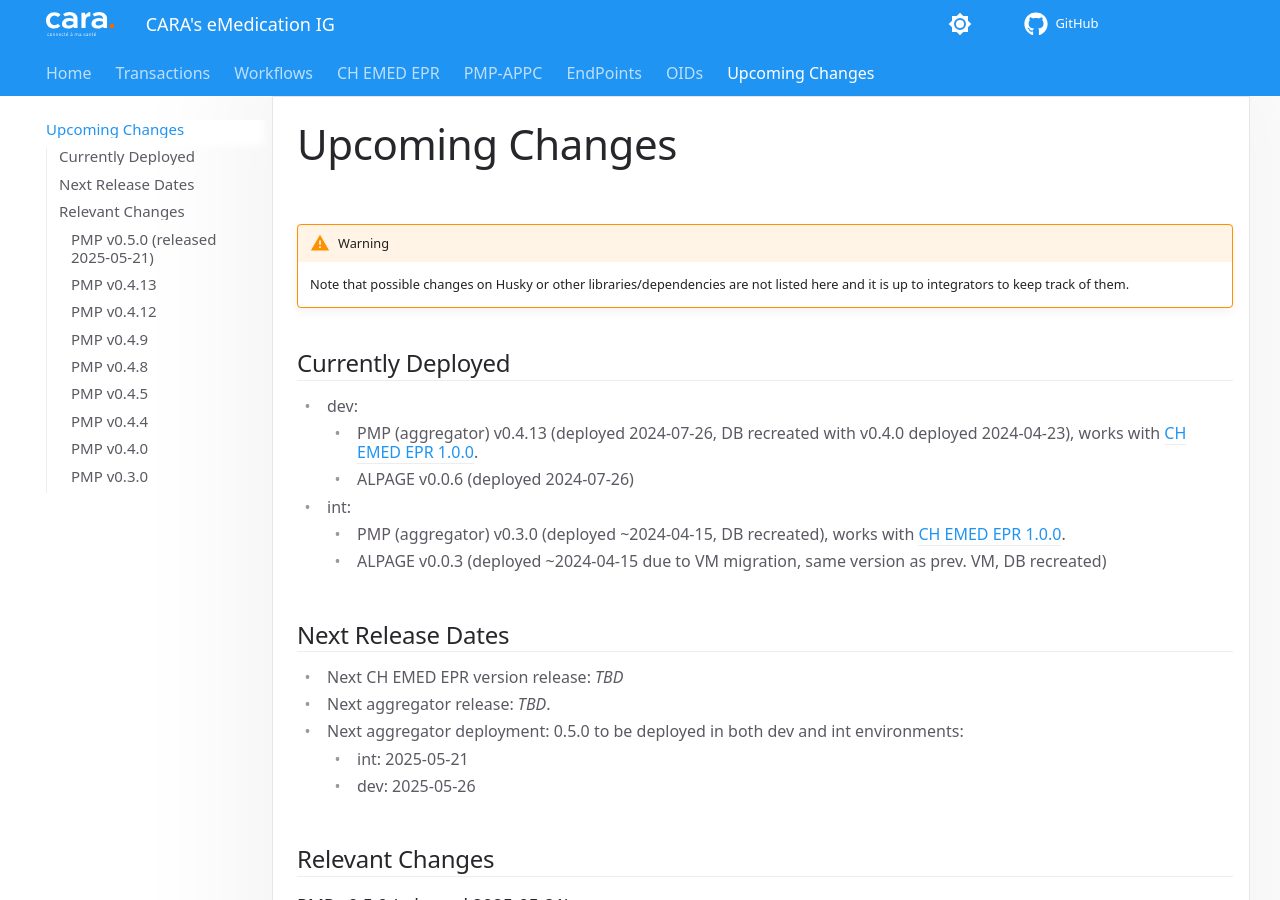
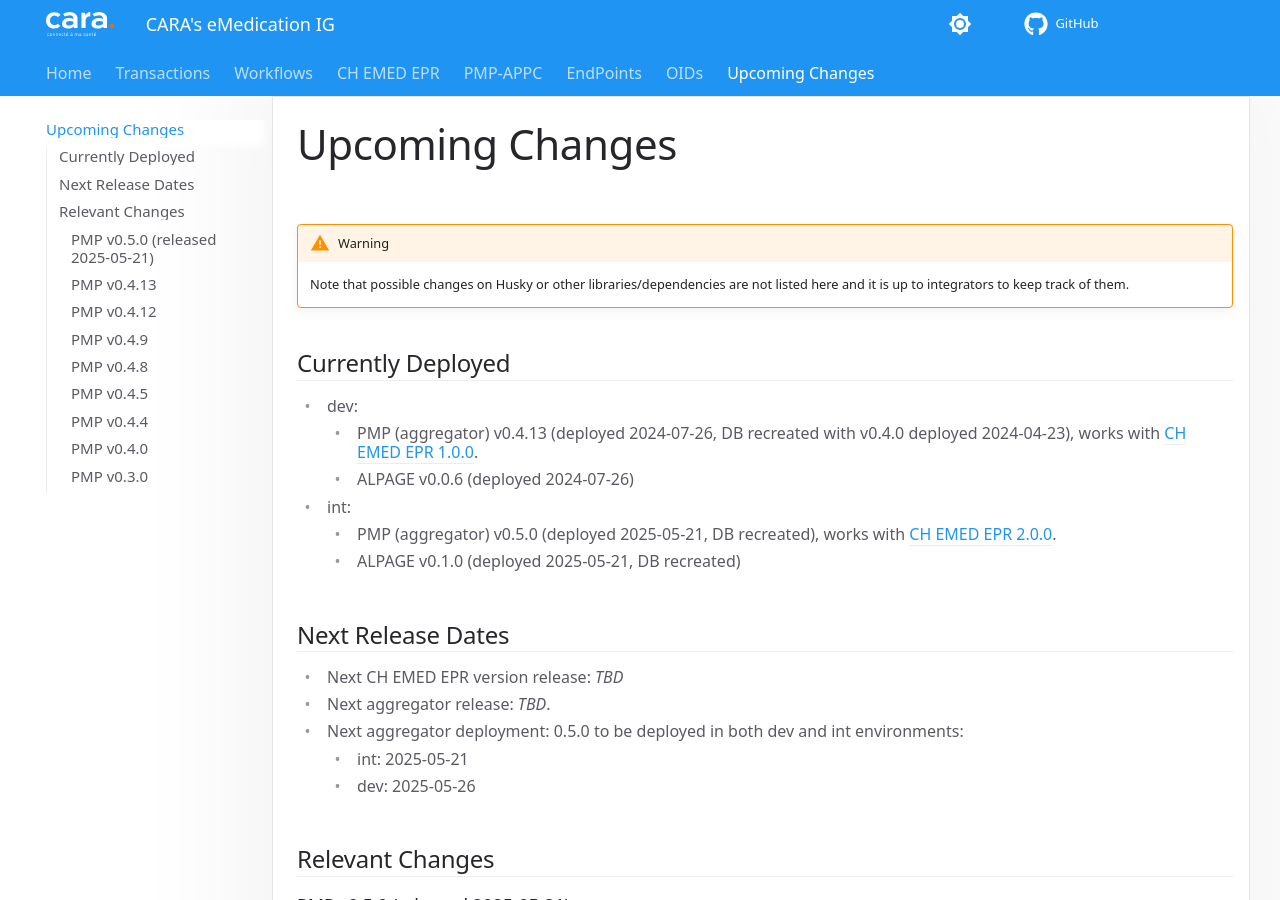
Before and after one commit to CARA-ch/emed-service-guide, an MkDocs documentation site: the page built from docs/other/upcoming_changes.md, in a window 1280 px wide and 900 px high. Built offline with MkDocs 1.6.1 and Material for MkDocs 9.7.7, drawn with Linux system fonts in a browser that asks for light colours; comment, search, counter and statistics services are not loaded.

Commit message:
deployment on int update

```diff
--- a/docs/other/upcoming_changes.md
+++ b/docs/other/upcoming_changes.md
@@ -5,11 +5,11 @@
 ## Currently Deployed
 
   - dev:
-    - PMP (aggregator) v0.4.13 (deployed 2024-07-26, DB recreated with v0.4.0 deployed 2024-04-23), works with [CH EMED EPR 1.0.0](https://fhir.ch/ig/ch-emed-epr/index.html).
+    - PMP (aggregator) v0.4.13 (deployed 2024-07-26, DB recreated with v0.4.0 deployed 2024-04-23), works with [CH EMED EPR 1.0.0](https://fhir.ch/ig/ch-emed-epr/1.0.0/index.html).
     - ALPAGE v0.0.6 (deployed 2024-07-26)
   - int:
-    - PMP (aggregator) v0.3.0 (deployed ~2024-04-15, DB recreated), works with [CH EMED EPR 1.0.0](https://fhir.ch/ig/ch-emed-epr/index.html).
-    - ALPAGE v0.0.3 (deployed ~2024-04-15 due to VM migration, same version as prev. VM, DB recreated)
+    - PMP (aggregator) v0.5.0 (deployed 2025-05-21, DB recreated), works with [CH EMED EPR 2.0.0](https://fhir.ch/ig/ch-emed-epr/2.0.0/index.html).
+    - ALPAGE v0.1.0 (deployed 2025-05-21, DB recreated)
 
 
 ## Next Release Dates
```
